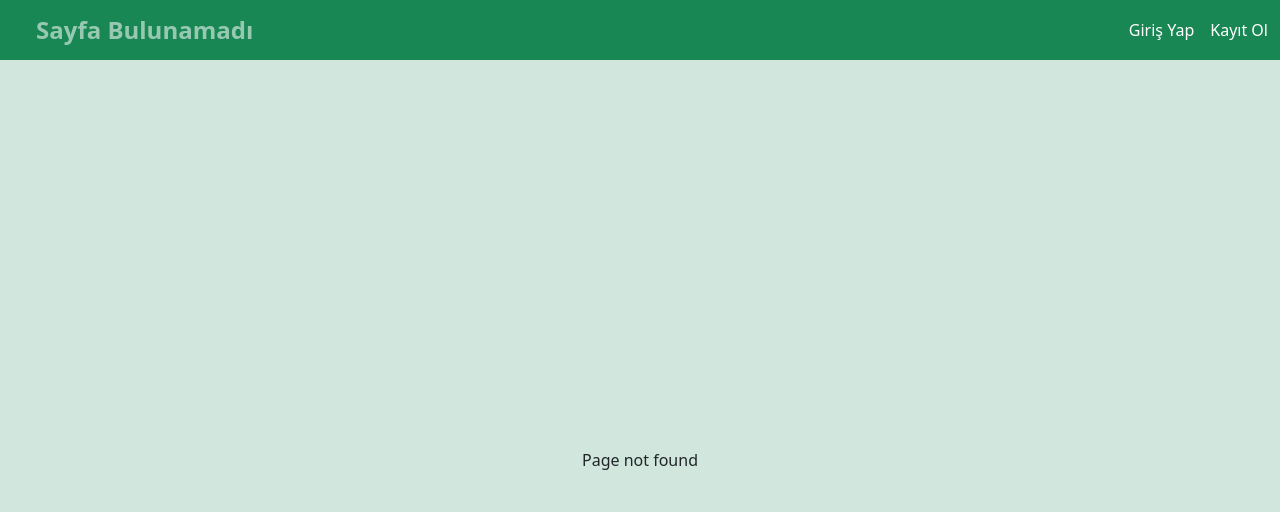
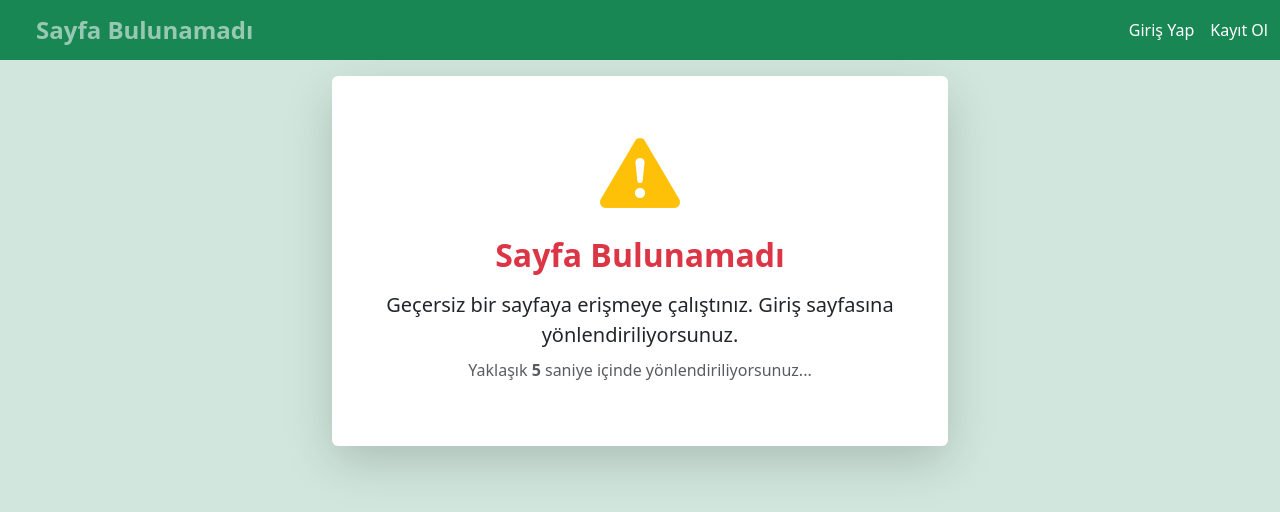
Before and after one commit to etudatafy/datafy, a Vue app in the folder frontend_vue/: page /sayfa-bulunamadi in a window 1280 px wide. Before the commit this address had no page. Shown: the top 512 px of the page. Built offline with nearby package versions, Linux system fonts and the light colour scheme.

Commit message:
Not found page eklendi, tasarım ve sayaç eklendi

```diff
--- a/frontend_vue/src/page-contents/NotFoundPageContent.vue
+++ b/frontend_vue/src/page-contents/NotFoundPageContent.vue
@@ -1,9 +1,46 @@
+<template>
+  <div class="card shadow-lg border-0">
+    <div class="card-body text-center py-5">
+      <i class="bi bi-exclamation-triangle-fill display-1 text-warning mb-5"></i>
+      <h2 class="card-title text-danger fw-bold mb-3 mt-3">Sayfa Bulunamadı</h2>
+      <p class="card-text fs-5 mb-2">{{ message }}</p>
+      <p class="text-muted">
+        Yaklaşık <span class="fw-semibold">{{ countdown }}</span> saniye içinde
+        yönlendiriliyorsunuz...
+      </p>
+    </div>
+  </div>
+</template>
 
-<template>
-Page not found
-</template>
 <script>
 export default {
-
-};
+  name: 'NotFoundPageContent',
+  data() {
+    return {
+      countdown: 10,
+      message: '',
+      redirectTo: '/'
+    }
+  },
+  created() {
+    const token = localStorage.getItem('jwt_token')
+    if (token) {
+      this.message = 'Geçersiz bir sayfaya erişmeye çalıştınız. Ana sayfaya yönlendiriliyorsunuz.'
+      this.redirectTo = '/ana-sayfa'
+    } else {
+      this.message = 'Geçersiz bir sayfaya erişmeye çalıştınız. Giriş sayfasına yönlendiriliyorsunuz.'
+      this.redirectTo = '/giris-yap'
+    }
+    this._timer = setInterval(() => {
+      this.countdown--
+      if (this.countdown <= 0) {
+        clearInterval(this._timer)
+        this.$router.replace(this.redirectTo)
+      }
+    }, 1000)
+  },
+  beforeUnmount() {
+    clearInterval(this._timer)
+  }
+}
 </script>
--- a/frontend_vue/src/pages/NotFoundPage.vue
+++ b/frontend_vue/src/pages/NotFoundPage.vue
@@ -1,18 +1,27 @@
 <template>
   <PageLayout navbarText="Sayfa Bulunamadı">
-    <div class="container-fluid vh-100 d-flex flex-column align-items-center justify-content-center">
-      <NotFoundPageContent/>
+    <div
+      class="container-fluid bg-success-subtle"
+      style="min-height: calc(100vh - 60px);"
+    >
+      <div class="row h-100 justify-content-center align-items-center pt-3">
+        <div class="col-12 col-md-8 col-lg-6">
+          <NotFoundPageContent />
+        </div>
+      </div>
     </div>
   </PageLayout>
 </template>
 
 <script>
-import PageLayout from '../layout/PageLayout.vue';
-import NotFoundPageContent from '../page-contents/NotFoundPageContent.vue';
+import PageLayout from '../layout/PageLayout.vue'
+import NotFoundPageContent from '../page-contents/NotFoundPageContent.vue'
+
 export default {
-  components: { PageLayout,
+  name: 'NotFoundPage',
+  components: {
+    PageLayout,
     NotFoundPageContent
-   },
-  // ...
+  }
 }
 </script>
```
